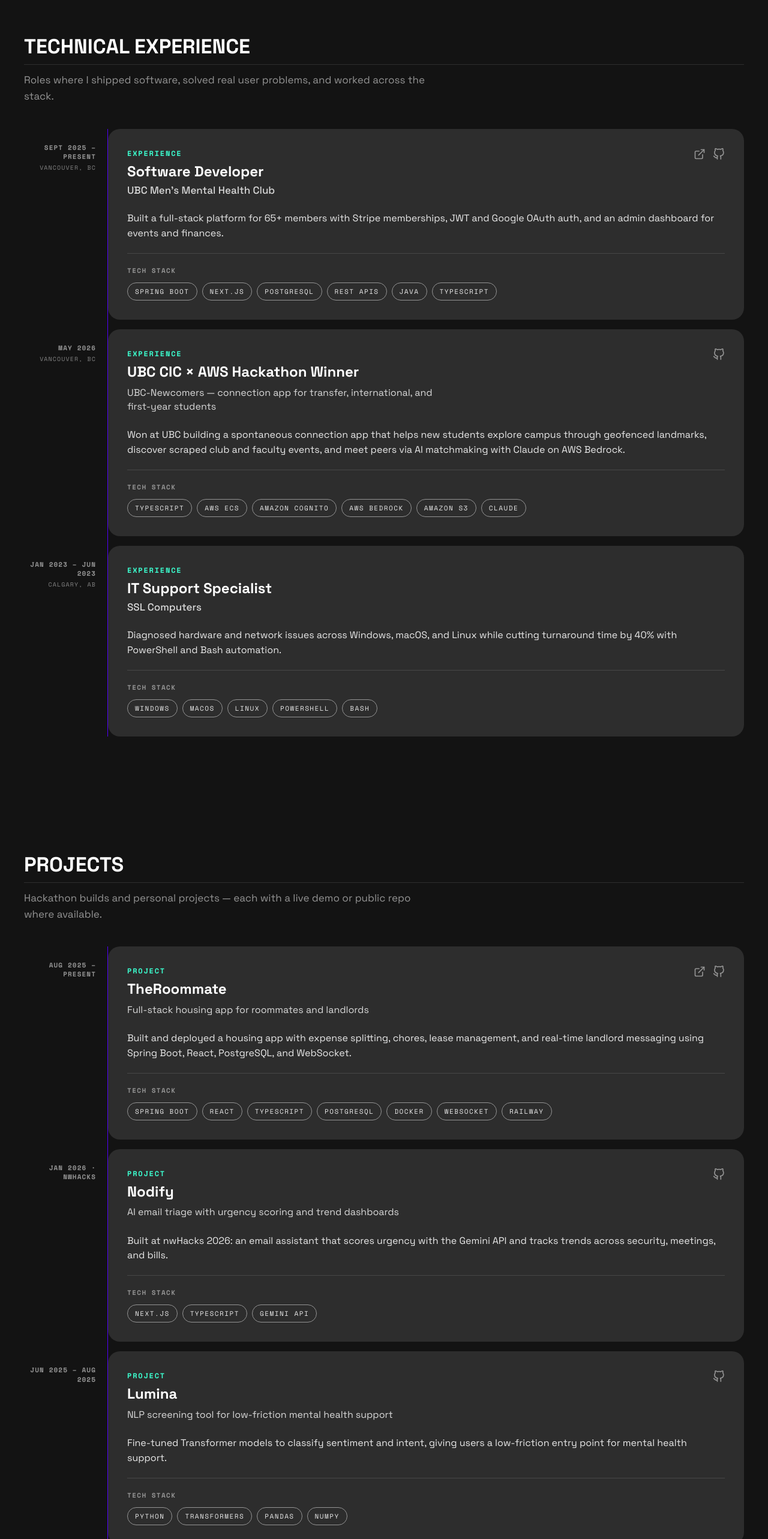
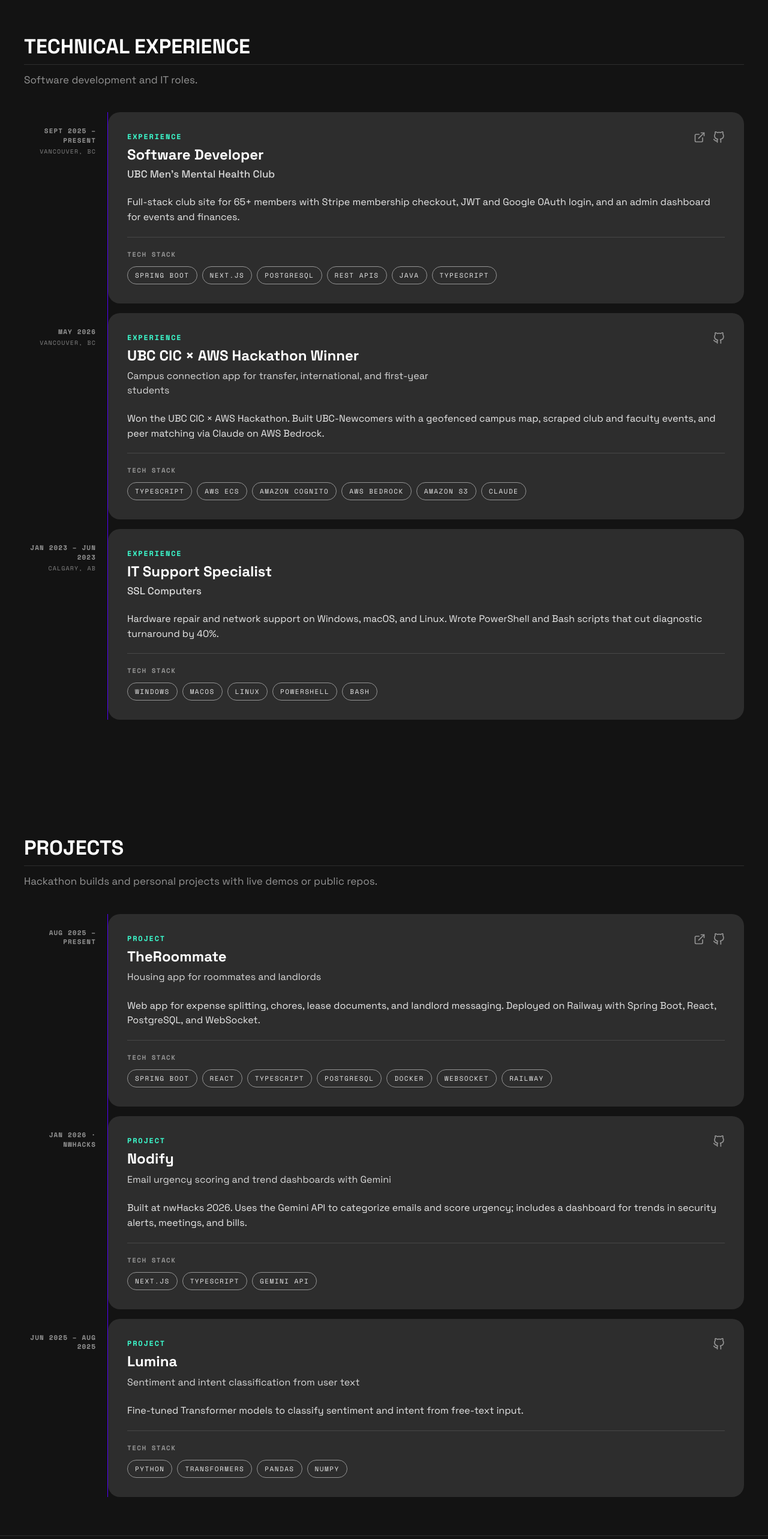
Before and after one commit to jagmansidhu/Portfolio-V2, a React (Vite) app: page / in a window 1280 px wide. Shown: the part 2040-4606 px from the top of the page at 60% size. Built offline with nearby package versions, Linux system fonts and the light colour scheme.

Commit message:
Updated descriptions

```diff
--- a/src/App.jsx
+++ b/src/App.jsx
@@ -130,7 +130,7 @@
             TECHNICAL EXPERIENCE
           </motion.h2>
           <p className="section-lead">
-            Roles where I shipped software, solved real user problems, and worked across the stack.
+            Software development and IT roles.
           </p>
           <div className="storystream">
             {experience.map((item, id) => (
@@ -164,7 +164,7 @@
             PROJECTS
           </motion.h2>
           <p className="section-lead">
-            Hackathon builds and personal projects — each with a live demo or public repo where available.
+            Hackathon builds and personal projects with live demos or public repos.
           </p>
           <div className="storystream">
             {projects.map((project, id) => (
--- a/src/data/content.js
+++ b/src/data/content.js
@@ -4,9 +4,9 @@
     githubLink: "https://github.com/jagmansidhu/DaRoommate",
     title: "TheRoommate",
     subtitle: "Aug 2025 – Present",
-    tagline: "Full-stack housing app for roommates and landlords",
+    tagline: "Housing app for roommates and landlords",
     desc: [
-      "Built and deployed a housing app with expense splitting, chores, lease management, and real-time landlord messaging using Spring Boot, React, PostgreSQL, and WebSocket."
+      "Web app for expense splitting, chores, lease documents, and landlord messaging. Deployed on Railway with Spring Boot, React, PostgreSQL, and WebSocket."
     ],
     tech: ["Spring Boot", "React", "TypeScript", "PostgreSQL", "Docker", "WebSocket", "Railway"]
   },
@@ -14,9 +14,9 @@
     githubLink: "https://github.com/jagmansidhu/nodify",
     title: "Nodify",
     subtitle: "Jan 2026 · nwHacks",
-    tagline: "AI email triage with urgency scoring and trend dashboards",
+    tagline: "Email urgency scoring and trend dashboards with Gemini",
     desc: [
-      "Built at nwHacks 2026: an email assistant that scores urgency with the Gemini API and tracks trends across security, meetings, and bills."
+      "Built at nwHacks 2026. Uses the Gemini API to categorize emails and score urgency; includes a dashboard for trends in security alerts, meetings, and bills."
     ],
     tech: ["Next.js", "TypeScript", "Gemini API"]
   },
@@ -24,9 +24,9 @@
     githubLink: "https://github.com/jagmansidhu/Lumina",
     title: "Lumina",
     subtitle: "Jun 2025 – Aug 2025",
-    tagline: "NLP screening tool for low-friction mental health support",
+    tagline: "Sentiment and intent classification from user text",
     desc: [
-      "Fine-tuned Transformer models to classify sentiment and intent, giving users a low-friction entry point for mental health support."
+      "Fine-tuned Transformer models to classify sentiment and intent from free-text input."
     ],
     tech: ["Python", "Transformers", "Pandas", "NumPy"]
   }
@@ -41,7 +41,7 @@
     subtitle: "Sept 2025 – Present",
     location: "Vancouver, BC",
     desc: [
-      "Built a full-stack platform for 65+ members with Stripe memberships, JWT and Google OAuth auth, and an admin dashboard for events and finances."
+      "Full-stack club site for 65+ members with Stripe membership checkout, JWT and Google OAuth login, and an admin dashboard for events and finances."
     ],
     tech: ["Spring Boot", "Next.js", "PostgreSQL", "REST APIs", "Java", "TypeScript"]
   },
@@ -50,9 +50,9 @@
     role: "UBC CIC × AWS Hackathon Winner",
     subtitle: "May 2026",
     location: "Vancouver, BC",
-    tagline: "UBC-Newcomers — connection app for transfer, international, and first-year students",
+    tagline: "Campus connection app for transfer, international, and first-year students",
     desc: [
-      "Won at UBC building a spontaneous connection app that helps new students explore campus through geofenced landmarks, discover scraped club and faculty events, and meet peers via AI matchmaking with Claude on AWS Bedrock."
+      "Won the UBC CIC × AWS Hackathon. Built UBC-Newcomers with a geofenced campus map, scraped club and faculty events, and peer matching via Claude on AWS Bedrock."
     ],
     tech: ["TypeScript", "AWS ECS", "Amazon Cognito", "AWS Bedrock", "Amazon S3", "Claude"]
   },
@@ -62,7 +62,7 @@
     subtitle: "Jan 2023 – Jun 2023",
     location: "Calgary, AB",
     desc: [
-      "Diagnosed hardware and network issues across Windows, macOS, and Linux while cutting turnaround time by 40% with PowerShell and Bash automation."
+      "Hardware repair and network support on Windows, macOS, and Linux. Wrote PowerShell and Bash scripts that cut diagnostic turnaround by 40%."
     ],
     tech: ["Windows", "macOS", "Linux", "PowerShell", "Bash"]
   }
```
